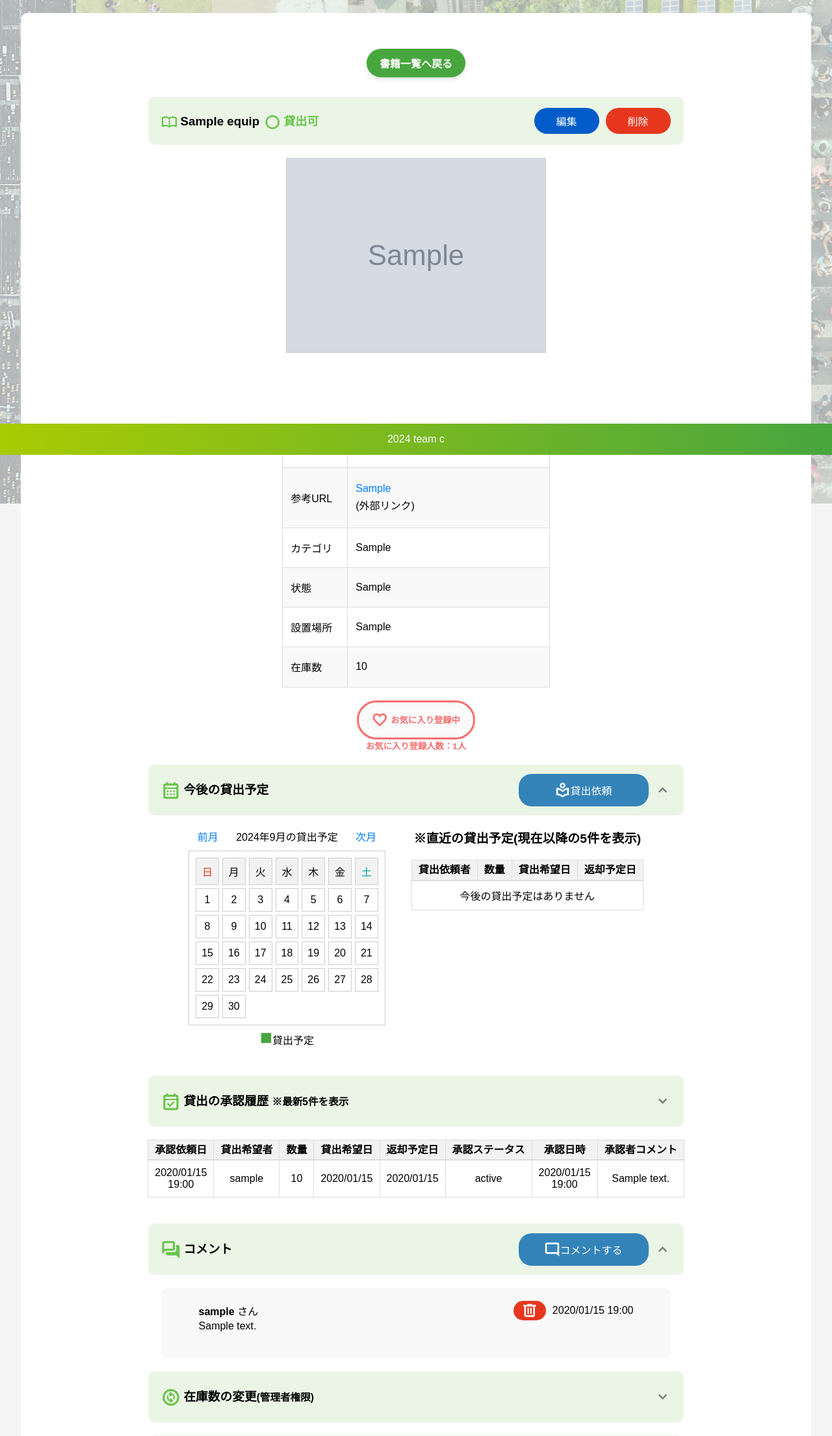
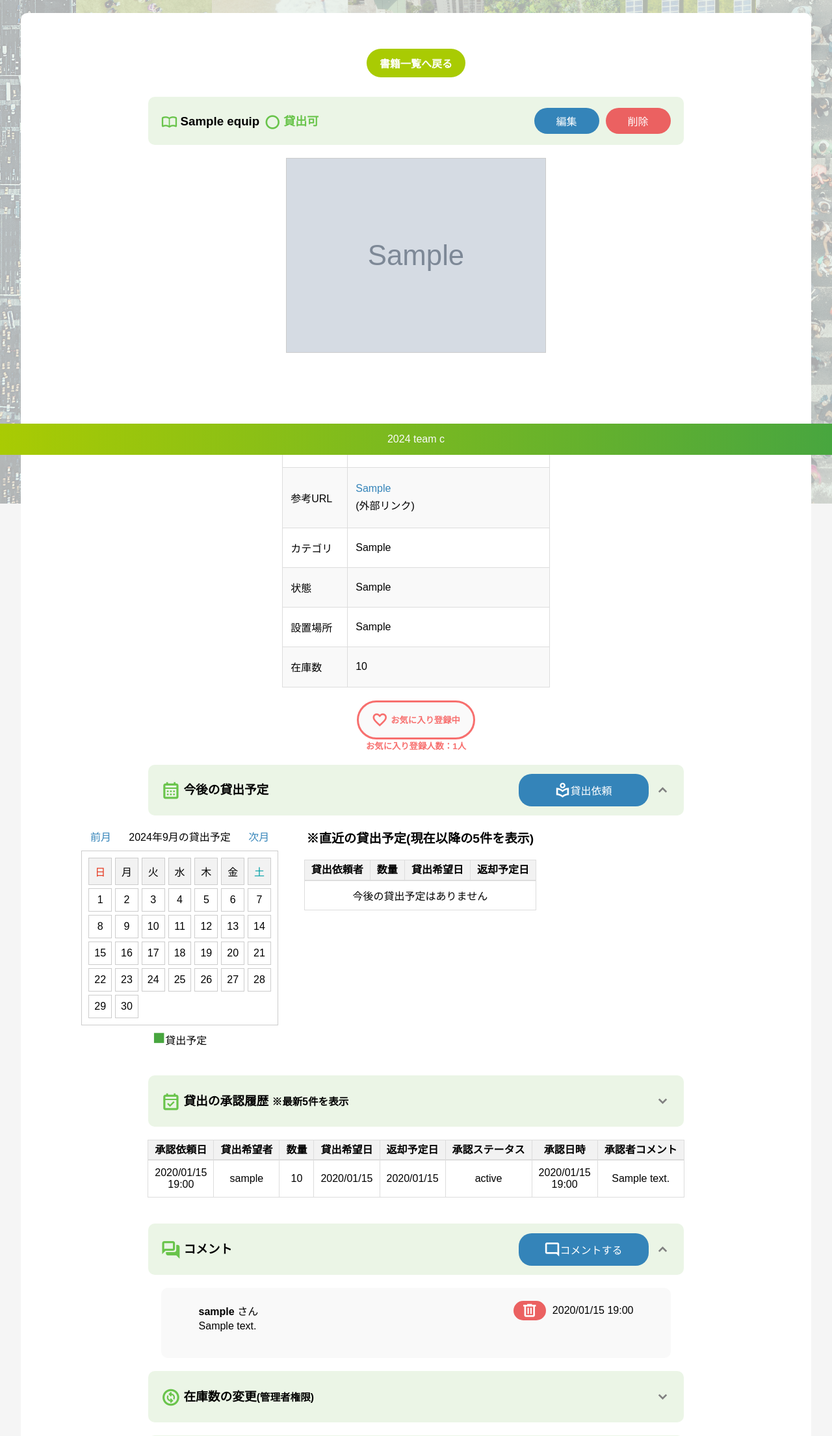
Before and after one commit to yuki-nishizawa/equipment-management-C, a Django app: page /equipment/1 in a window 1280 px wide. Shown: the part 100-2310 px from the top of the page at 65% size. Run offline with Django 4.2, Linux system fonts and the light colour scheme; a user stored in the database is signed in; tables that the repository leaves empty hold one stand-in row (values such as "Sample post"); grey boxes marked "Sample" are stand-in pictures; parts of the project's set-up code (start-up, migrations or seed data) failed here and were passed over.

Commit message:
小池さん修正分
動作確認済

```diff
--- a/static/css/style.css
+++ b/static/css/style.css
@@ -226,27 +226,24 @@ footer {
 .return-button {
   display: inline-block;
   padding: 10px 20px;
-  background-color: #48A63F; /* ボタンの背景色をグリーンに */
+  background-color: #A9CB03;
   color: white; /* ボタンの文字色を白に */
   border-radius: 25px; /* ボタンの角を丸くする */
   text-decoration: none; /* 下線を消す */
   font-weight: bold; /* ボタンの文字を太字に */
   font-size: 16px; /* 文字サイズ */
   text-align: center; /* テキストを中央揃え */
-  transition: background-color 0.3s ease, box-shadow 0.3s ease; /* ホバー時のアニメーション */
-  box-shadow: 0 4px 6px rgba(0, 0, 0, 0.1); /* 軽いシャドウを追加 */
   margin-top: 20px; /* 上に余白を追加 */
 }
 .return-button:hover {
-  background-color: #3B8E31; /* ホバー時に色を濃くする */
-  box-shadow: 0 6px 10px rgba(0, 0, 0, 0.15); /* ホバー時にシャドウを強調 */
+  background-color: #48A63F;
 }
 
 /********************************************
  共通ボタンの設定・各ページ固有のものはそれぞれのページカテゴリに分類
 *********************************************/
 
-.button-container { /*add.html［登録］*/
+.button-container { /*［登録］［送信］［編集］*/
   display: flex;
   justify-content: center;
   width: 100%;
@@ -259,7 +256,7 @@ footer {
   width: 100px;         /* ボタンの幅を100ピクセルに設定 */
   height: 40px;         /* ボタンの高さを40ピクセルに設定 */
   border-radius: 50px;  /* ボタンの角を50ピクセルの半径で丸くする設定、これにより丸みのあるボタンが作られます */
-  background-color: #005CC8;  /* ボタンの背景色を青色（#3484b9）に設定 */
+  background-color: #3484b9;
   color: #FFFFFF;       /* ボタン上のテキストの色を白色に設定 */
   text-align: center;   /* ボタン上のテキストを中央揃えに設定 */
   border-width: 0px;    /* ボタンの境界線をなくす設定 */
@@ -280,11 +277,11 @@ footer {
   flex-direction: column;
   align-items: center;
 }
-.detail-content a {
-  color: #007BFF;
+.detail-content a {/*🌟*/
+  color: #3484b9;
   text-decoration: none;
 }
-.detail-content a:hover {
+.detail-content a:hover {/*🌟*/
   text-decoration: underline;
 }
 
@@ -663,12 +659,12 @@ footer {
 
 .approved-order {
   display: flex;
-  justify-content: center; /* 水平方向の中央揃え */
-  align-items: flex-start; /* 垂直方向で開始位置 */
-  width: 100%; /* 親要素の幅に合わせる */
-  max-width: 900px; /* 必要に応じて最大幅を設定 */
-  margin: 20px auto; /* 自動で中央揃え */
-  gap: 40px; /* カレンダーとリストの間のスペース */
+  justify-content: center; /* 水平方向に中央揃え */
+  align-items:flex-start; /* 垂直方向に中央揃え（必要に応じて） */
+  width:50%;
+  height:100%;
+  gap:40px;
+  margin: 20px;
 }
 
 .approved-table {
@@ -850,23 +846,29 @@ tbody tr:nth-child(even) {
   background-color: #f9f9f9;
 }
 tbody td a {
-  color: #007BFF;
+  color: #3484b9;
   text-decoration: none;
 }
 tbody td a:hover {
   text-decoration: underline;
+}
+.userlist tbody td a {
+  color: #FFFFFF;
+  text-decoration: none;
+}
+
+.userlist tbody td a:hover {
+  text-decoration: none;
 }
 /* 編集ボタンのスタイル */
 .edit-button {
   display: inline-block;  /* インライン要素として表示 */
   padding: 6px 12px;  /* 内側の余白 */
   border-radius: 20px;  /* 楕円形にするための角の丸み */
-  background-color: #ccc;
+  background-color: #3484b9;
   text-decoration: none;  /* 下線を消す */
   font-size: 14px;
   text-align: center;
-  border: 1px solid #999;  /* 薄いグレーの枠線*/
-  /* padding: auto; */
   gap: 110px; /* ボタン間のスペースを調整 */
 }
 .button-group {
@@ -877,17 +879,18 @@ tbody td a:hover {
 }
 /* 編集ボタンのスタイル */
 .edit-button:hover {
-  background-color: #bbb;  /* ホバー時の背景色編集ボタンのスタイル） */
-}
-/* 備品詳細削除ボタン */
+  background-color: #005CC8;
+}
+
+/* 備品詳細削除ボタン🌟 */
 .delete-button {
-  background-color: #E6371E  ; /* 削除ボタンの背景色 */
+  background-color: #EB6161;
   border-radius: 20px;  /* 角を丸くする */
  /* gap: 110px; 削除 */
 }
-/* 備品詳細削除ボタン */
+/* 備品詳細削除ボタン 🌟*/
 .delete-button:hover {
-  background-color: #FACDB9  ; /* ホバー時の背景色（削除ボタン） */
+  background-color: #E6371E  ; /* ホバー時の背景色（削除ボタン） */
 }
   /* 備品追加のリンクを左寄せにする */
 .add-item-container {
--- a/templates/users/edit.html
+++ b/templates/users/edit.html
@@ -101,7 +101,7 @@
                   パスワードを変更すると、自動的にログアウトされます。新しいパスワードで再度ログインしてください。
               </div>
               <div class="btn-container">
-                  <button type="submit" class="pwchange-button">変更</button>
+                <button type="submit" class="button">変更</button>
               </div>
           </form>
       </div>
```
Also changed, not shown: other parts of static/css/style.css (+28 -41 lines).
